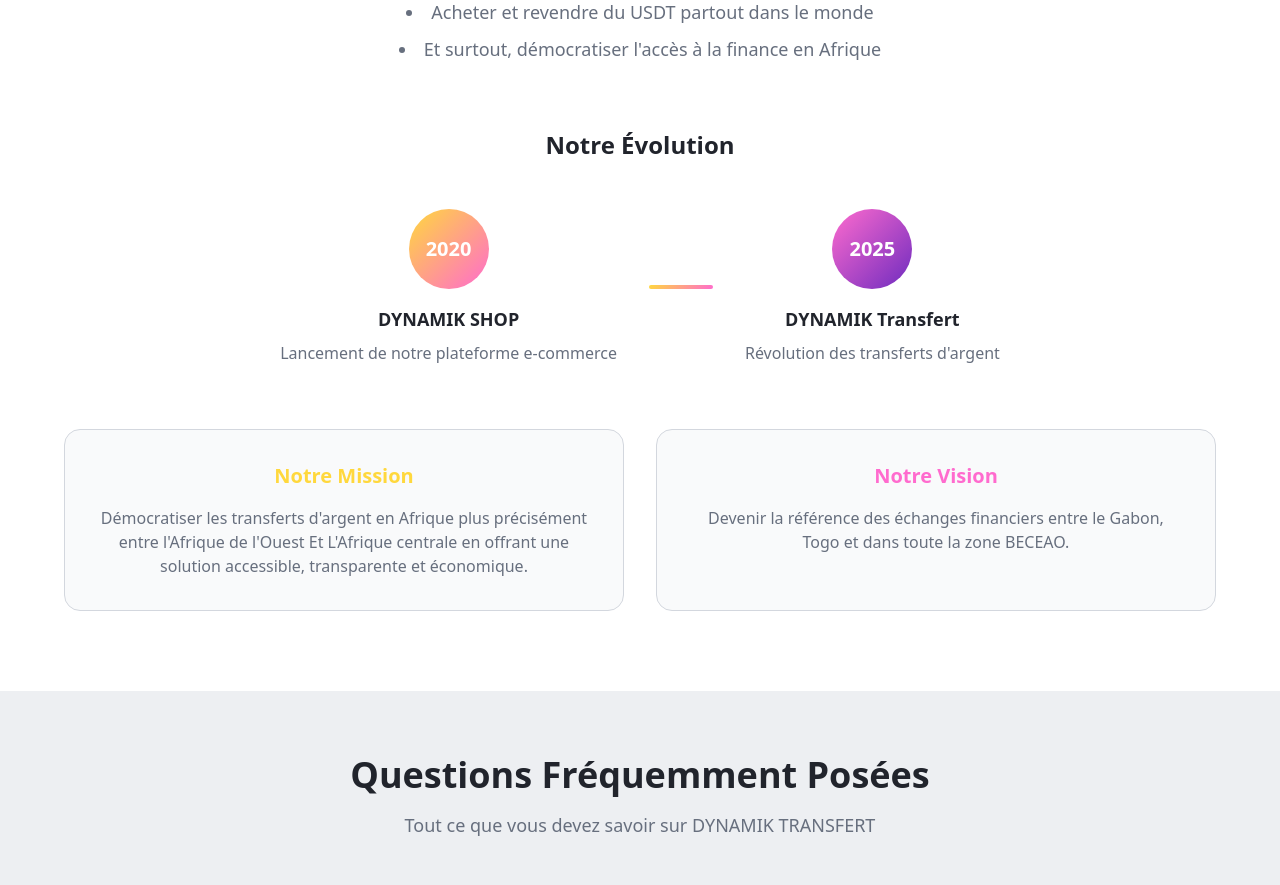
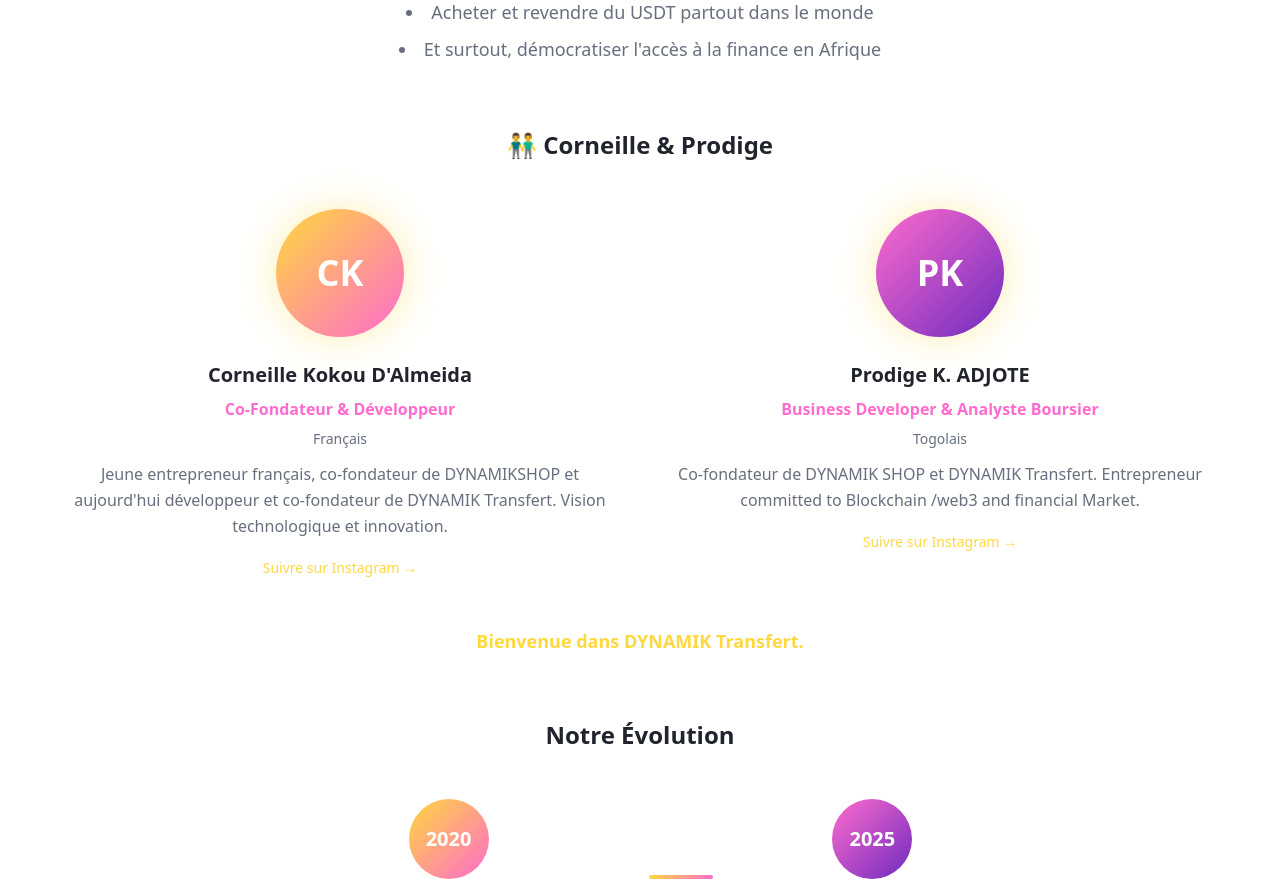
Before and after one commit to tradingprodige-star/dynamiktransfert, a React (Vite) app: page / in a window 1280 px wide. Shown: the part 4900-5785 px from the top of the page. Built offline with nearby package versions, Linux system fonts and the light colour scheme.

Commit message:
Reverted to commit acc8c8d9b2fcf6812063d87e91f9162f1cada868

```diff
--- a/src/components/AboutSection.tsx
+++ b/src/components/AboutSection.tsx
@@ -57,6 +57,59 @@ const AboutSection = () => {
             </div>
           </div>
 
+          {/* Fondateurs */}
+          <div className="mb-16">
+            <h3 className="text-2xl font-bold text-center mb-12 text-foreground">
+              👬 Corneille & Prodige
+            </h3>
+            <div className="grid md:grid-cols-2 gap-12">
+
+              {/* Corneille */}
+              <div className="text-center group hover-scale">
+                <div className="w-32 h-32 rounded-full bg-gradient-primary mx-auto mb-6 flex items-center justify-center text-white text-4xl font-bold shadow-glow">
+                  CK
+                </div>
+                <h4 className="text-xl font-bold mb-2 text-foreground">Corneille Kokou D'Almeida</h4>
+                <p className="text-accent font-semibold mb-2">Co-Fondateur & Développeur</p>
+                <p className="text-sm text-muted-foreground mb-3">Français</p>
+                <p className="text-muted-foreground leading-relaxed mb-4">
+                  Jeune entrepreneur français, co-fondateur de DYNAMIKSHOP et aujourd'hui
+                  développeur et co-fondateur de DYNAMIK Transfert. Vision technologique et innovation.
+                </p>
+                <button
+                  onClick={() => openInstagram('https://www.instagram.com/corneille_dald?igsh=Y2UyNnE3a3EyeHN3')}
+                  className="text-primary hover:text-accent transition-colors text-sm font-medium"
+                >
+                  Suivre sur Instagram →
+                </button>
+              </div>
+
+              {/* Prodige */}
+              <div className="text-center group hover-scale">
+                <div className="w-32 h-32 rounded-full bg-gradient-accent mx-auto mb-6 flex items-center justify-center text-white text-4xl font-bold shadow-glow">
+                  PK
+                </div>
+                <h4 className="text-xl font-bold mb-2 text-foreground">Prodige K. ADJOTE</h4>
+                <p className="text-accent font-semibold mb-2">Business Developer & Analyste Boursier</p>
+                <p className="text-sm text-muted-foreground mb-3">Togolais</p>
+                <p className="text-muted-foreground leading-relaxed mb-4">
+                  Co-fondateur de DYNAMIK SHOP et DYNAMIK Transfert. Entrepreneur committed to Blockchain /web3 and financial Market.
+                </p>
+                <button
+                  onClick={() => openInstagram('https://www.instagram.com/le_prodigieu?igsh=MXE1eTV4bXY3eTMxdw%3D%3D&utm_source=qr')}
+                  className="text-primary hover:text-accent transition-colors text-sm font-medium"
+                >
+                  Suivre sur Instagram →
+                </button>
+              </div>
+            </div>
+
+            <div className="text-center mt-12">
+              <p className="text-lg font-semibold text-primary">
+                Bienvenue dans DYNAMIK Transfert.
+              </p>
+            </div>
+          </div>
 
           {/* Timeline */}
           <div className="mb-16">
```
